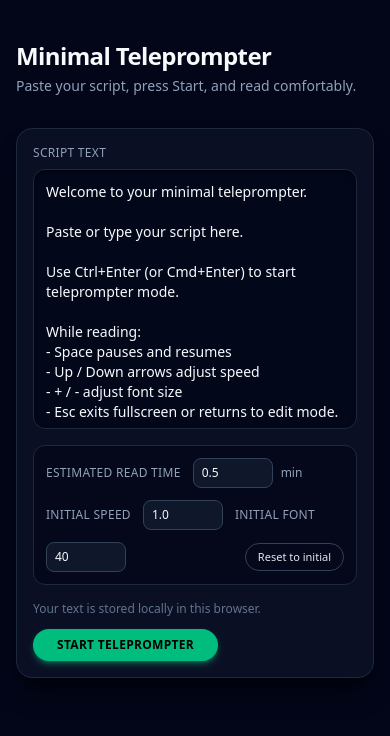
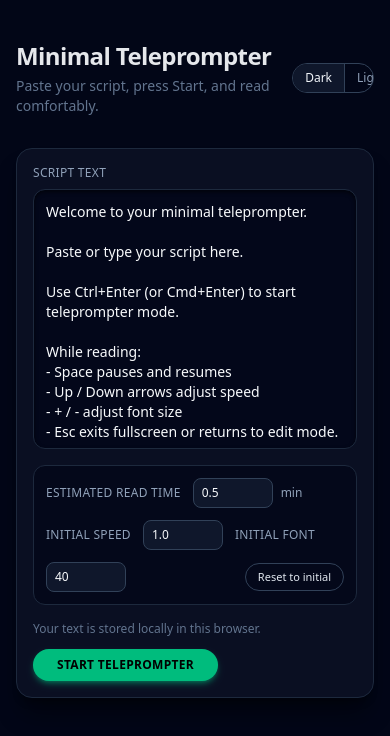
Before and after one commit to Arziburst/teleprompter, a Next.js app: page / in a window 390 px wide. Shown: the top 736 px of the page. Built offline with nearby package versions, Linux system fonts and the light colour scheme.

Commit message:
Implement theme toggle functionality with dark and light modes, update styling for teleprompter controls and editor components, and enhance UI responsiveness. Add theme-aware styles for buttons and backgrounds across the application.

```diff
--- a/app/globals.css
+++ b/app/globals.css
@@ -18,3 +18,13 @@ body {
   width: 0;
   height: 0;
 }
+
+body.theme-dark {
+  background-color: #020617;
+  color: #e5e7eb;
+}
+
+body.theme-light {
+  background-color: #f9fafb;
+  color: #020617;
+}
--- a/app/layout.tsx
+++ b/app/layout.tsx
@@ -13,7 +13,7 @@ export default function RootLayout({
 }) {
   return (
     <html lang="en">
-      <body className="bg-slate-950 text-slate-50 antialiased">
+      <body className="antialiased transition-colors duration-200">
         {children}
       </body>
     </html>
--- a/app/page.tsx
+++ b/app/page.tsx
@@ -24,6 +24,7 @@ export default function HomePage() {
   const [initialSpeed, setInitialSpeed] = useState<number>(1);
   const [initialFontSize, setInitialFontSize] = useState<number>(40);
   const [durationTouched, setDurationTouched] = useState<boolean>(false);
+  const [theme, setTheme] = useState<"dark" | "light">("dark");
 
   useEffect(() => {
     const storedSettings = window.localStorage.getItem(
@@ -37,6 +38,7 @@ export default function HomePage() {
           durationMinutes?: number;
           speed?: number;
           fontSize?: number;
+          theme?: "dark" | "light";
         };
         if (parsed.text && parsed.text.length > 0) {
           setText(parsed.text);
@@ -64,6 +66,9 @@ export default function HomePage() {
           setInitialFontSize(
             Math.min(96, Math.max(20, Math.round(parsed.fontSize)))
           );
+        }
+        if (parsed.theme === "light" || parsed.theme === "dark") {
+          setTheme(parsed.theme);
         }
         return;
       } catch {
@@ -99,13 +104,23 @@ export default function HomePage() {
       text,
       durationMinutes: targetDurationMinutes,
       speed: initialSpeed,
-      fontSize: initialFontSize
+      fontSize: initialFontSize,
+      theme
     };
     window.localStorage.setItem(
       "teleprompter-settings",
       JSON.stringify(settings)
     );
-  }, [text, targetDurationMinutes, initialSpeed, initialFontSize]);
+  }, [text, targetDurationMinutes, initialSpeed, initialFontSize, theme]);
+
+  useEffect(() => {
+    if (typeof window === "undefined") {
+      return;
+    }
+    const body = window.document.body;
+    body.classList.remove("theme-dark", "theme-light");
+    body.classList.add(theme === "light" ? "theme-light" : "theme-dark");
+  }, [theme]);
 
   useEffect(() => {
     if (durationTouched) {
@@ -153,25 +168,66 @@ export default function HomePage() {
         targetDurationMinutes={targetDurationMinutes}
         initialSpeed={initialSpeed}
         initialFontSize={initialFontSize}
+        theme={theme}
         onBackToEdit={handleBackToEdit}
       />
     );
   }
 
   return (
-    <div className="flex min-h-screen flex-col bg-slate-950 text-slate-50">
+    <div className="flex min-h-screen flex-col">
       <main className="mx-auto flex w-full max-w-5xl flex-1 flex-col px-4 py-10">
-        <header className="mb-8">
-          <h1 className="text-2xl font-semibold tracking-tight text-slate-50 sm:text-3xl">
-            Minimal Teleprompter
-          </h1>
-          <p className="mt-1 text-sm text-slate-400">
-            Paste your script, press Start, and read comfortably.
-          </p>
+        <header className="mb-8 flex items-center justify-between gap-4">
+          <div>
+            <h1 className="text-2xl font-semibold tracking-tight sm:text-3xl">
+              Minimal Teleprompter
+            </h1>
+            <p className="mt-1 text-sm text-slate-500">
+              Paste your script, press Start, and read comfortably.
+            </p>
+          </div>
+          <div
+            className={`flex items-center overflow-hidden rounded-full border text-xs transition-colors ${
+              theme === "dark" ? "border-slate-700" : "border-slate-300"
+            }`}
+          >
+            <button
+              type="button"
+              onClick={() => setTheme("dark")}
+              className={`px-3 py-1.5 font-medium transition-colors ${
+                theme === "dark"
+                  ? "bg-slate-900 text-slate-100"
+                  : theme === "light"
+                    ? "bg-transparent text-slate-900 hover:text-emerald-600"
+                    : "bg-transparent text-slate-400 hover:text-emerald-500"
+              }`}
+            >
+              Dark
+            </button>
+            <button
+              type="button"
+              onClick={() => setTheme("light")}
+              className={`border-l px-3 py-1.5 font-medium transition-colors ${
+                theme === "dark" ? "border-slate-700" : "border-slate-300"
+              } ${
+                theme === "light"
+                  ? "bg-slate-200 text-slate-900"
+                  : "bg-transparent text-slate-400 hover:text-emerald-500"
+              }`}
+            >
+              Light
+            </button>
+          </div>
         </header>
 
         <section className="flex-1">
-          <div className="flex h-full flex-col rounded-2xl border border-slate-800 bg-slate-900/60 p-4 shadow-xl shadow-black/40 sm:p-6">
+          <div
+            className={`flex h-full flex-col rounded-2xl border p-4 shadow-xl sm:p-6 ${
+              theme === "dark"
+                ? "border-slate-800 bg-slate-900/60 shadow-black/40"
+                : "border-slate-200 bg-white shadow-slate-200/80"
+            }`}
+          >
             <label
               htmlFor="script"
               className="mb-2 text-xs font-medium uppercase tracking-wide text-slate-400"
@@ -180,7 +236,11 @@ export default function HomePage() {
             </label>
             <textarea
               id="script"
-              className="min-h-[260px] flex-1 resize-none rounded-xl border border-slate-800 bg-slate-950/80 px-3 py-3 text-sm text-slate-50 shadow-inner shadow-black/60 outline-none ring-0 focus:border-emerald-500 focus:outline-none"
+              className={`min-h-[260px] flex-1 resize-none rounded-xl border px-3 py-3 text-sm shadow-inner outline-none ring-0 focus:border-emerald-500 focus:outline-none ${
+                theme === "dark"
+                  ? "border-slate-800 bg-slate-950/80 text-slate-50 shadow-black/60"
+                  : "border-slate-300 bg-slate-50 text-slate-900 shadow-slate-200"
+              }`}
               value={text}
               onChange={(event) => setText(event.target.value)}
               placeholder={DEFAULT_PLACEHOLDER}
@@ -193,7 +253,13 @@ export default function HomePage() {
                 }
               }}
             />
-            <div className="mt-4 flex flex-wrap items-center gap-3 rounded-xl border border-slate-800 bg-slate-950/70 px-3 py-3 text-xs text-slate-400">
+            <div
+              className={`mt-4 flex flex-wrap items-center gap-3 rounded-xl border px-3 py-3 text-xs ${
+                theme === "dark"
+                  ? "border-slate-800 bg-slate-950/70 text-slate-400"
+                  : "border-slate-200 bg-slate-100 text-slate-600"
+              }`}
+            >
               <label
                 htmlFor="duration"
                 className="font-medium uppercase tracking-wide"
@@ -216,7 +282,11 @@ export default function HomePage() {
                       Math.min(60, Math.max(0.5, value))
                     );
                   }}
-                  className="w-20 rounded-lg border border-slate-700 bg-slate-900 px-2 py-1.5 text-xs text-slate-50 outline-none focus:border-emerald-500"
+                  className={`w-20 rounded-lg border px-2 py-1.5 text-xs outline-none focus:border-emerald-500 ${
+                    theme === "dark"
+                      ? "border-slate-700 bg-slate-900 text-slate-50"
+                      : "border-slate-300 bg-white text-slate-900"
+                  }`}
                 />
                 <span>min</span>
               </div>
@@ -238,7 +308,11 @@ export default function HomePage() {
                   if (!Number.isFinite(value)) return;
                   setInitialSpeed(Math.min(5, Math.max(0.1, value)));
                 }}
-                className="w-20 rounded-lg border border-slate-700 bg-slate-900 px-2 py-1.5 text-xs text-slate-50 outline-none focus:border-emerald-500"
+                className={`w-20 rounded-lg border px-2 py-1.5 text-xs outline-none focus:border-emerald-500 ${
+                  theme === "dark"
+                    ? "border-slate-700 bg-slate-900 text-slate-50"
+                    : "border-slate-300 bg-white text-slate-900"
+                }`}
               />
               <label
                 htmlFor="initial-font"
@@ -260,12 +334,20 @@ export default function HomePage() {
                     Math.min(96, Math.max(20, Math.round(value)))
                   );
                 }}
-                className="w-20 rounded-lg border border-slate-700 bg-slate-900 px-2 py-1.5 text-xs text-slate-50 outline-none focus:border-emerald-500"
+                className={`w-20 rounded-lg border px-2 py-1.5 text-xs outline-none focus:border-emerald-500 ${
+                  theme === "dark"
+                    ? "border-slate-700 bg-slate-900 text-slate-50"
+                    : "border-slate-300 bg-white text-slate-900"
+                }`}
               />
               <button
                 type="button"
                 onClick={handleResetSettings}
-                className="ml-auto rounded-full border border-slate-700 px-3 py-1.5 text-[11px] font-medium text-slate-200 hover:bg-slate-900"
+                className={`ml-auto rounded-full border px-3 py-1.5 text-[11px] font-medium transition-colors ${
+                  theme === "dark"
+                    ? "border-slate-700 text-slate-200 hover:bg-slate-900"
+                    : "border-slate-300 text-slate-900 hover:text-emerald-600 hover:bg-emerald-50/80"
+                }`}
               >
                 Reset to initial
               </button>
--- a/components/TeleprompterControls.tsx
+++ b/components/TeleprompterControls.tsx
@@ -21,6 +21,7 @@ type TeleprompterControlsProps = {
   progressPercent: number;
   isFullscreen: boolean;
   isMobile: boolean;
+  theme: "dark" | "light";
 };
 
 export const TeleprompterControls: FC<TeleprompterControlsProps> = ({
@@ -43,7 +44,8 @@ export const TeleprompterControls: FC<TeleprompterControlsProps> = ({
   fontSize,
   progressPercent,
   isFullscreen,
-  isMobile
+  isMobile,
+  theme
 }) => {
   const formatTime = (seconds: number) => {
     const safe = Math.max(0, Math.floor(seconds));
@@ -140,16 +142,32 @@ export const TeleprompterControls: FC<TeleprompterControlsProps> = ({
     };
   }, [isSeeking, onSeekEnd]);
 
+  const rootBgClass =
+    theme === "dark"
+      ? "bg-black/80 text-slate-50"
+      : "bg-white/95 text-slate-900 shadow-slate-300/70";
+
+  const isLight = theme === "light";
+  const timeClass = isLight ? "text-slate-700" : "text-slate-300";
+  const barTrackClass = isLight ? "bg-slate-300" : "bg-slate-800";
+  const borderClass = isLight ? "border-slate-300" : "border-slate-600";
+  const btnSecondaryClass = isLight
+    ? "text-slate-900 hover:text-emerald-600 hover:bg-emerald-50/80"
+    : "text-slate-200 hover:bg-slate-800";
+  const labelClass = isLight ? "text-slate-700" : "text-slate-200";
+
   return (
-    <div className="pointer-events-auto w-full max-w-5xl rounded-t-xl bg-black/70 px-2 py-3 text-sm text-slate-50 shadow-2xl backdrop-blur">
+    <div
+      className={`pointer-events-auto w-full max-w-5xl rounded-xl px-2 py-3 text-sm shadow-2xl backdrop-blur ${rootBgClass}`}
+    >
       <div className="mb-3 flex h-3 w-full items-center gap-2">
-        <div className="text-[11px] text-slate-300 text-right">
+        <div className={`text-[11px] text-right ${timeClass}`}>
           <span className="font-semibold">{displayLeftLabel}</span>
         </div>
         <div className="relative flex h-3 flex-1 items-center">
           <div
             ref={barRef}
-            className="h-1.5 w-full cursor-pointer overflow-hidden rounded-full bg-slate-800"
+            className={`h-1.5 w-full cursor-pointer overflow-hidden rounded-full ${barTrackClass}`}
           onMouseDown={(event) => {
             setIsSeeking(true);
             onSeekStart();
@@ -224,7 +242,7 @@ export const TeleprompterControls: FC<TeleprompterControlsProps> = ({
           </div>
           {hoverPercent != null && (
             <div
-              className="pointer-events-none absolute -top-4 text-[10px] text-slate-100"
+              className={`pointer-events-none absolute -top-4 text-[10px] ${isLight ? "text-slate-800" : "text-slate-100"}`}
               style={{
                 left: `${Math.min(100, Math.max(0, hoverPercent))}%`,
                 transform: "translateX(-50%)"
@@ -239,7 +257,7 @@ export const TeleprompterControls: FC<TeleprompterControlsProps> = ({
             </div>
           )}
         </div>
-        <div className="text-[11px] text-slate-300">
+        <div className={`text-[11px] ${timeClass}`}>
           <span className="font-semibold">{totalLabel}</span>
         </div>
       </div>
@@ -257,56 +275,56 @@ export const TeleprompterControls: FC<TeleprompterControlsProps> = ({
               ? "Pause (Space)"
               : "Start (Space)"}
         </button>
-        <div className="flex items-center overflow-hidden rounded-full border border-slate-600">
+        <div className={`flex items-center overflow-hidden rounded-full border ${borderClass}`}>
           <button
             type="button"
             onClick={() => onNudgeBySeconds(-nudgeSeconds)}
-            className="border-r border-slate-600 px-2.5 py-1.5 text-xs font-medium hover:bg-slate-800"
+            className={`border-r ${borderClass} px-2.5 py-1.5 text-xs font-medium transition-colors ${btnSecondaryClass}`}
           >
             ← 1s
           </button>
           <button
             type="button"
             onClick={() => onNudgeBySeconds(nudgeSeconds)}
-            className="px-2.5 py-1.5 text-xs font-medium hover:bg-slate-800"
+            className={`px-2.5 py-1.5 text-xs font-medium transition-colors ${btnSecondaryClass}`}
           >
             → 1s
           </button>
         </div>
-        <div className="flex items-center overflow-hidden rounded-full border border-slate-600">
+        <div className={`flex items-center overflow-hidden rounded-full border ${borderClass}`}>
           <button
             type="button"
             onClick={onSlower}
-            className="border-r border-slate-600 px-2.5 py-1.5 text-xs font-medium hover:bg-slate-800"
+            className={`border-r ${borderClass} px-2.5 py-1.5 text-xs font-medium transition-colors ${btnSecondaryClass}`}
           >
             {isMobile ? "Slower" : "Slower (↓)"}
           </button>
-          <span className="min-w-[2.75rem] px-2 text-center text-[11px] font-semibold text-slate-200">
+          <span className={`min-w-[2.75rem] px-2 text-center text-[11px] font-semibold ${labelClass}`}>
             {speed.toFixed(1)}x
           </span>
           <button
             type="button"
             onClick={onFaster}
-            className="border-l border-slate-600 px-2.5 py-1.5 text-xs font-medium hover:bg-slate-800"
+            className={`border-l ${borderClass} px-2.5 py-1.5 text-xs font-medium transition-colors ${btnSecondaryClass}`}
           >
             {isMobile ? "Faster" : "Faster (↑)"}
           </button>
         </div>
-        <div className="flex items-center overflow-hidden rounded-full border border-slate-600">
+        <div className={`flex items-center overflow-hidden rounded-full border ${borderClass}`}>
           <button
             type="button"
             onClick={onDecreaseFont}
-            className="border-r border-slate-600 px-2.5 py-1.5 text-xs font-medium hover:bg-slate-800"
+            className={`border-r ${borderClass} px-2.5 py-1.5 text-xs font-medium transition-colors ${btnSecondaryClass}`}
           >
             {isMobile ? "A-" : "A- (-)"}
           </button>
-          <span className="min-w-[2rem] px-2 text-center text-[11px] font-semibold text-slate-200">
+          <span className={`min-w-[2rem] px-2 text-center text-[11px] font-semibold ${labelClass}`}>
             {Math.round(fontSize)}
           </span>
           <button
             type="button"
             onClick={onIncreaseFont}
-            className="border-l border-slate-600 px-2.5 py-1.5 text-xs font-medium hover:bg-slate-800"
+            className={`border-l ${borderClass} px-2.5 py-1.5 text-xs font-medium transition-colors ${btnSecondaryClass}`}
           >
             {isMobile ? "A+" : "A+ (+)"}
           </button>
@@ -314,7 +332,7 @@ export const TeleprompterControls: FC<TeleprompterControlsProps> = ({
         <button
           type="button"
           onClick={onResetPosition}
-          className="rounded-full border border-slate-600 px-3 py-1.5 text-xs font-medium hover:bg-slate-800"
+          className={`rounded-full border ${borderClass} px-3 py-1.5 text-xs font-medium transition-colors ${btnSecondaryClass}`}
         >
           {isMobile ? "Reset" : "Reset (R)"}
         </button>
@@ -322,7 +340,7 @@ export const TeleprompterControls: FC<TeleprompterControlsProps> = ({
           <button
             type="button"
             onClick={onToggleFullscreen}
-            className="rounded-full border border-slate-600 px-3 py-1.5 text-xs font-medium hover:bg-slate-800"
+            className={`rounded-full border ${borderClass} px-3 py-1.5 text-xs font-medium transition-colors ${btnSecondaryClass}`}
           >
             {isFullscreen ? "Exit Fullscreen" : "Fullscreen"}
           </button>
@@ -330,7 +348,7 @@ export const TeleprompterControls: FC<TeleprompterControlsProps> = ({
         <button
           type="button"
           onClick={onBackToEdit}
-          className="ml-auto rounded-full border border-slate-600 px-3 py-1.5 text-xs font-medium hover:bg-slate-800"
+          className={`ml-auto rounded-full border ${borderClass} px-3 py-1.5 text-xs font-medium transition-colors ${btnSecondaryClass}`}
         >
           {isMobile ? "Back to Edit" : "Back to Edit (Esc)"}
         </button>
--- a/components/TeleprompterView.tsx
+++ b/components/TeleprompterView.tsx
@@ -23,6 +23,7 @@ type TeleprompterViewProps = {
   targetDurationMinutes: number;
   initialSpeed: number;
   initialFontSize: number;
+  theme: "dark" | "light";
   onBackToEdit: () => void;
 };
 
@@ -64,6 +65,7 @@ export const TeleprompterView: FC<TeleprompterViewProps> = ({
   targetDurationMinutes,
   initialSpeed,
   initialFontSize,
+  theme,
   onBackToEdit
 }) => {
   const containerRef = useRef<HTMLDivElement | null>(null);
@@ -388,11 +390,8 @@ export const TeleprompterView: FC<TeleprompterViewProps> = ({
     .filter((line) => line.length > 0);
 
   return (
-    <div
-      ref={containerRef}
-      className="flex min-h-screen flex-col bg-black text-white"
-    >
-      <main className="relative flex-1 bg-black">
+    <div ref={containerRef} className="flex min-h-screen flex-col">
+      <main className="relative flex-1">
         <div
           ref={scrollRef}
           className="teleprompter-scrollbar relative mx-auto flex h-screen max-w-5xl flex-col overflow-y-scroll px-6 pt-24 pb-40"
@@ -442,6 +441,7 @@ export const TeleprompterView: FC<TeleprompterViewProps> = ({
             progressPercent={progress}
             isFullscreen={isFullscreen}
             isMobile={isMobile}
+            theme={theme}
           />
         </div>
       </main>
```
Also changed, not shown: .cursor/memory-bank/project-updates.md.
